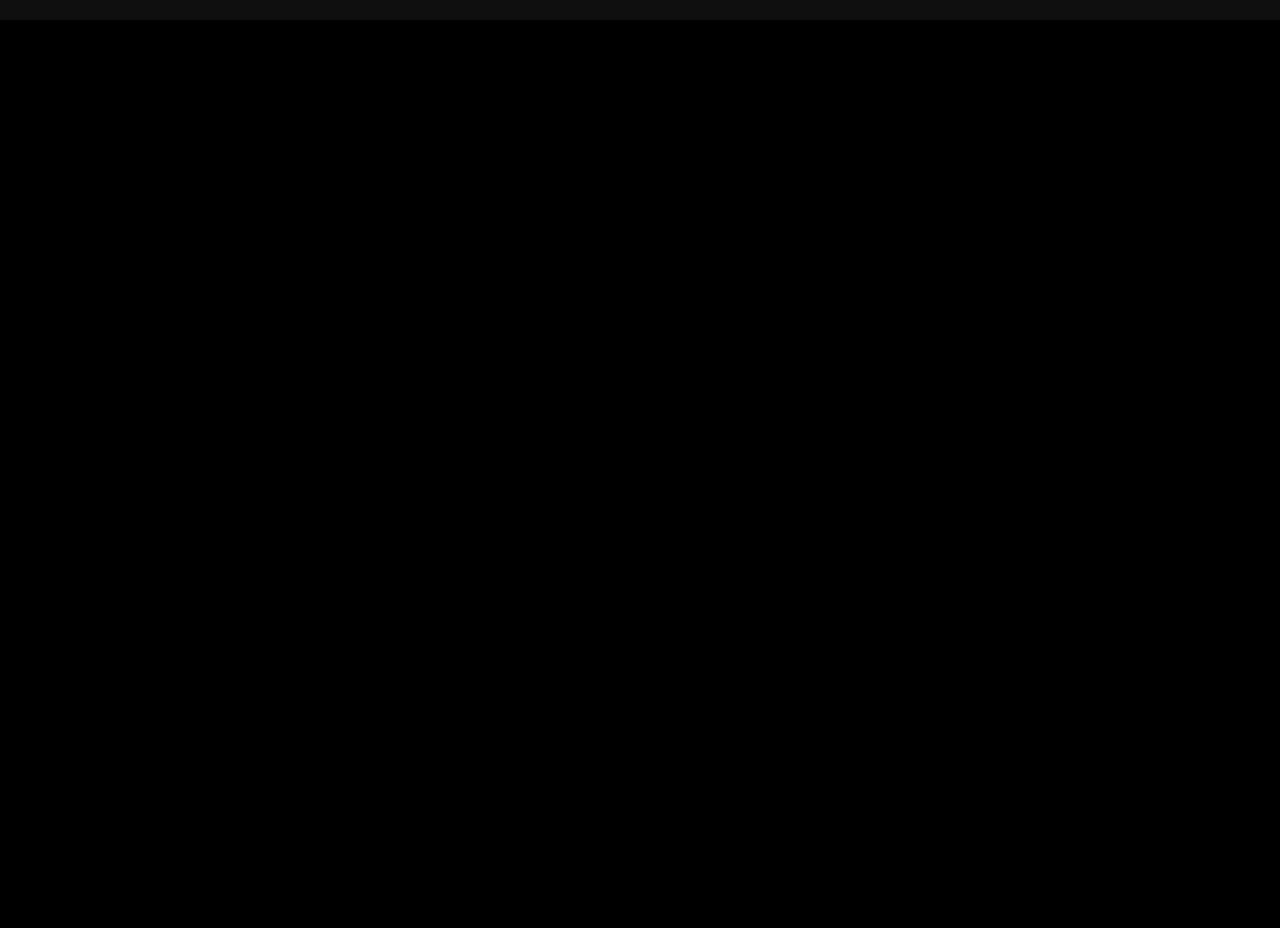
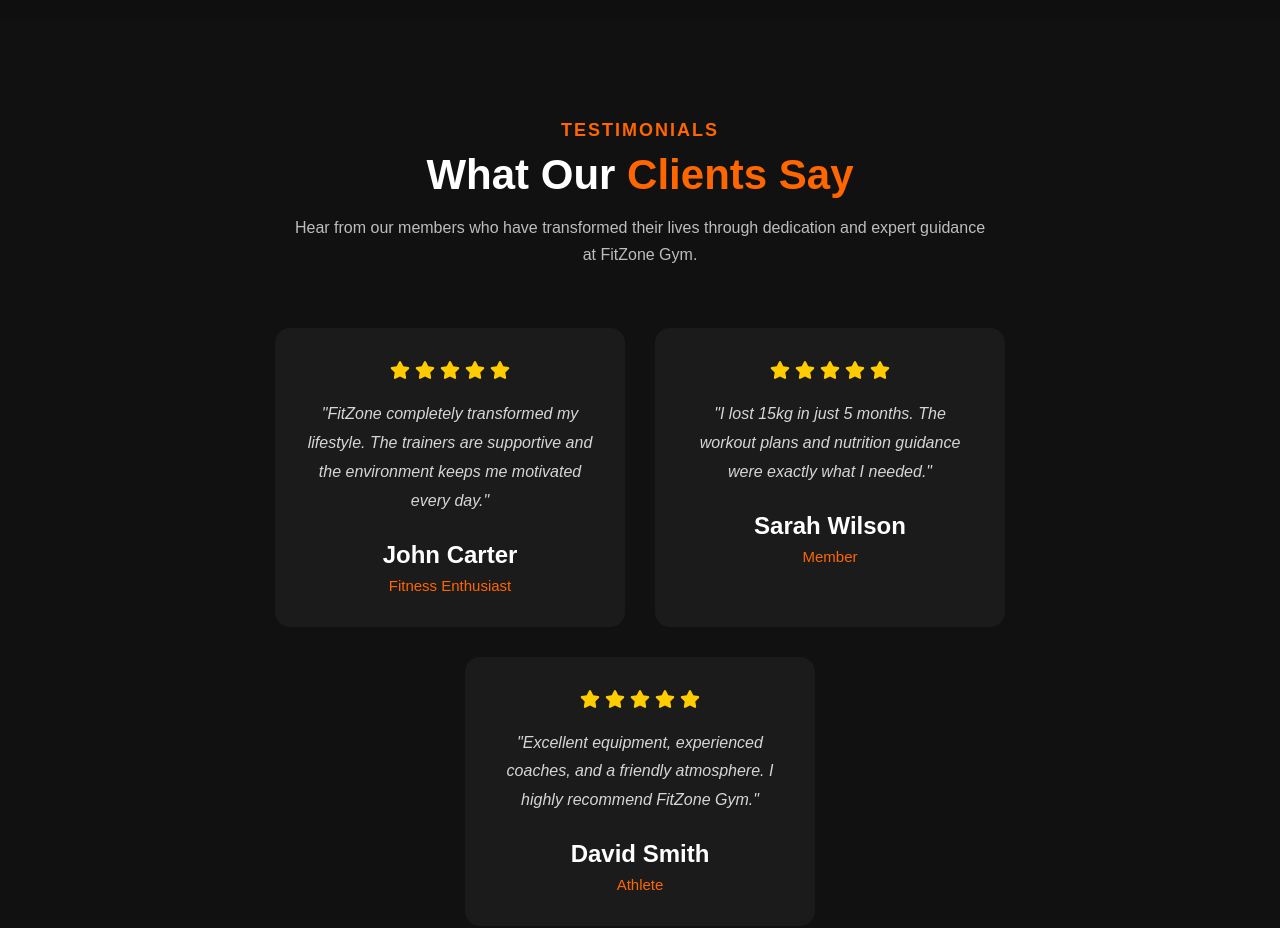
Before and after one commit to tajammaldhx/fitzone-gym-react, a React (Vite) app in the folder fitzone-gym/: page / in a window 1280 px wide. Shown: the part 4620-5548 px from the top of the page. Before the commit the page ends 4640 px from the top, so only its background shows below. Built offline with nearby package versions, Linux system fonts and the light colour scheme.

Commit message:
creating Testimonials

```diff
--- a/fitzone-gym/src/App.jsx
+++ b/fitzone-gym/src/App.jsx
@@ -6,6 +6,7 @@
 import About from "./components/About/About";
 import Trainers from "./components/Trainers/Trainers";
 import Pricing from "./components/Pricing/Pricing";
+import Testimonials from "./components/Testimonials/Testimonials";
 function App() {
   return (
     <>
@@ -15,6 +16,7 @@
       <Programs />
       <Trainers/>
       <Pricing/>
+      <Testimonials/>
     </>
   );
 }
--- a/fitzone-gym/src/components/Testimonials/Testimonials.css
+++ b/fitzone-gym/src/components/Testimonials/Testimonials.css
@@ -0,0 +1,113 @@
+/* ===== Testimonials Section ===== */
+
+.testimonials {
+  padding: 100px 8%;
+  background: #111;
+  color: #fff;
+}
+
+.testimonial-heading {
+  text-align: center;
+  margin-bottom: 60px;
+}
+
+.testimonial-heading h4 {
+  color: #ff6600;
+  font-size: 18px;
+  letter-spacing: 2px;
+  margin-bottom: 10px;
+}
+
+.testimonial-heading h2 {
+  font-size: 42px;
+  margin-bottom: 15px;
+}
+
+.testimonial-heading h2 span {
+  color: #ff6600;
+}
+
+.testimonial-heading p {
+  max-width: 700px;
+  margin: auto;
+  color: #bdbdbd;
+  line-height: 1.7;
+}
+
+/* ===== Cards ===== */
+
+.testimonial-container {
+  display: flex;
+  justify-content: center;
+  align-items: stretch;
+  gap: 30px;
+  flex-wrap: wrap;
+}
+
+.testimonial-card {
+  width: 350px;
+  background: #1b1b1b;
+  border-radius: 15px;
+  padding: 30px;
+  text-align: center;
+  transition: all 0.4s ease;
+  border: 2px solid transparent;
+}
+
+.testimonial-card:hover {
+  transform: translateY(-10px);
+  border-color: #ff6600;
+  box-shadow: 0 10px 25px rgba(255, 102, 0, 0.35);
+}
+
+/* ===== Stars ===== */
+
+.stars {
+  display: flex;
+  justify-content: center;
+  gap: 5px;
+  color: #ffcc00;
+  font-size: 20px;
+  margin-bottom: 20px;
+}
+
+/* ===== Review ===== */
+
+.review {
+  color: #d6d6d6;
+  line-height: 1.8;
+  font-size: 16px;
+  margin-bottom: 25px;
+  font-style: italic;
+}
+
+/* ===== Name ===== */
+
+.testimonial-card h3 {
+  font-size: 24px;
+  margin-bottom: 8px;
+}
+
+.testimonial-card span {
+  color: #ff6600;
+  font-size: 15px;
+}
+
+/* ===== Responsive ===== */
+
+@media (max-width: 992px) {
+  .testimonial-container {
+    justify-content: center;
+  }
+}
+
+@media (max-width: 768px) {
+  .testimonial-heading h2 {
+    font-size: 32px;
+  }
+
+  .testimonial-card {
+    width: 100%;
+    max-width: 350px;
+  }
+}
--- a/fitzone-gym/src/components/Testimonials/Testimonials.jsx
+++ b/fitzone-gym/src/components/Testimonials/Testimonials.jsx
@@ -0,0 +1,61 @@
+import "./Testimonials.css";
+import { FaStar } from "react-icons/fa";
+
+function Testimonials() {
+  const reviews = [
+    {
+      name: "John Carter",
+      role: "Fitness Enthusiast",
+      review:
+        "FitZone completely transformed my lifestyle. The trainers are supportive and the environment keeps me motivated every day.",
+    },
+    {
+      name: "Sarah Wilson",
+      role: "Member",
+      review:
+        "I lost 15kg in just 5 months. The workout plans and nutrition guidance were exactly what I needed.",
+    },
+    {
+      name: "David Smith",
+      role: "Athlete",
+      review:
+        "Excellent equipment, experienced coaches, and a friendly atmosphere. I highly recommend FitZone Gym.",
+    },
+  ];
+
+  return (
+    <section className="testimonials" id="testimonials">
+      <div className="testimonial-heading">
+        <h4>TESTIMONIALS</h4>
+        <h2>
+          What Our <span>Clients Say</span>
+        </h2>
+        <p>
+          Hear from our members who have transformed their lives through
+          dedication and expert guidance at FitZone Gym.
+        </p>
+      </div>
+
+      <div className="testimonial-container">
+        {reviews.map((review, index) => (
+          <div className="testimonial-card" key={index}>
+            <div className="stars">
+              <FaStar />
+              <FaStar />
+              <FaStar />
+              <FaStar />
+              <FaStar />
+            </div>
+
+            <p className="review">"{review.review}"</p>
+
+            <h3>{review.name}</h3>
+            <span>{review.role}</span>
+          </div>
+        ))}
+      </div>
+    </section>
+  );
+}
+
+export default Testimonials;
```
